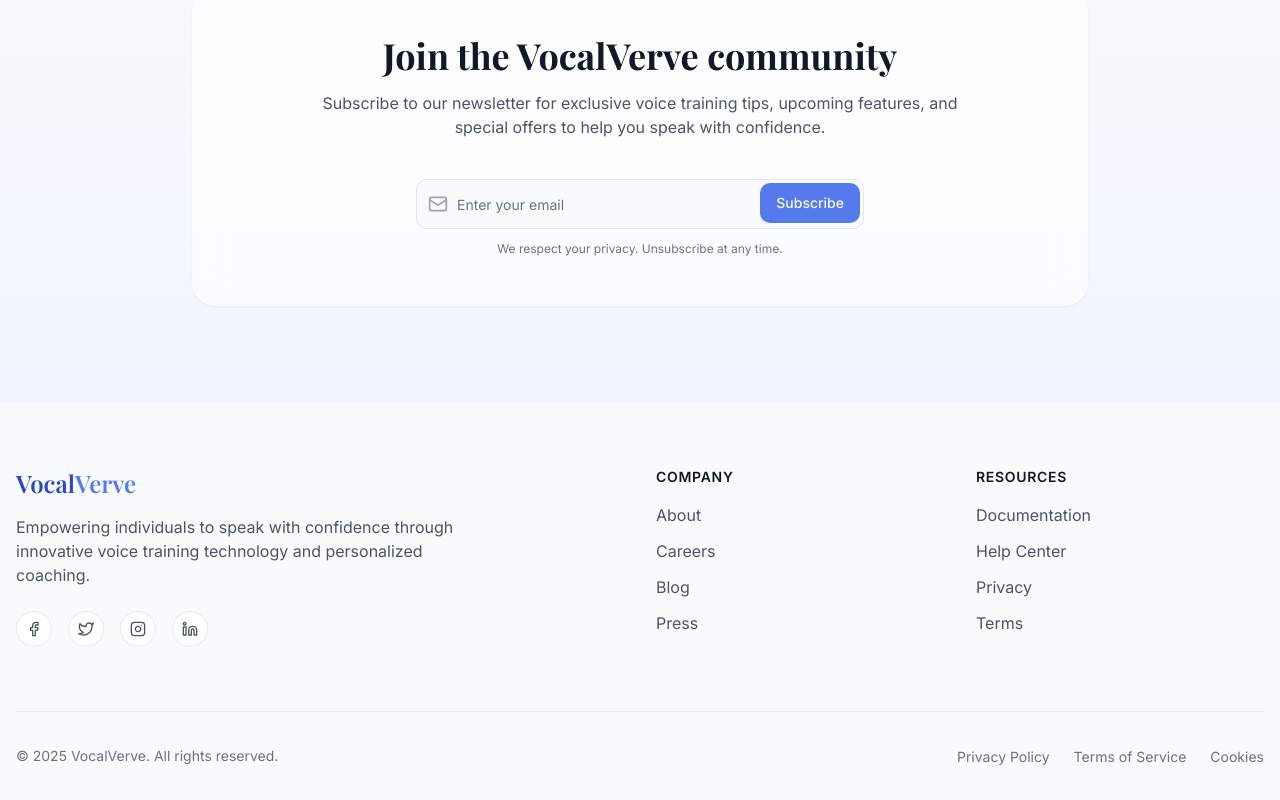
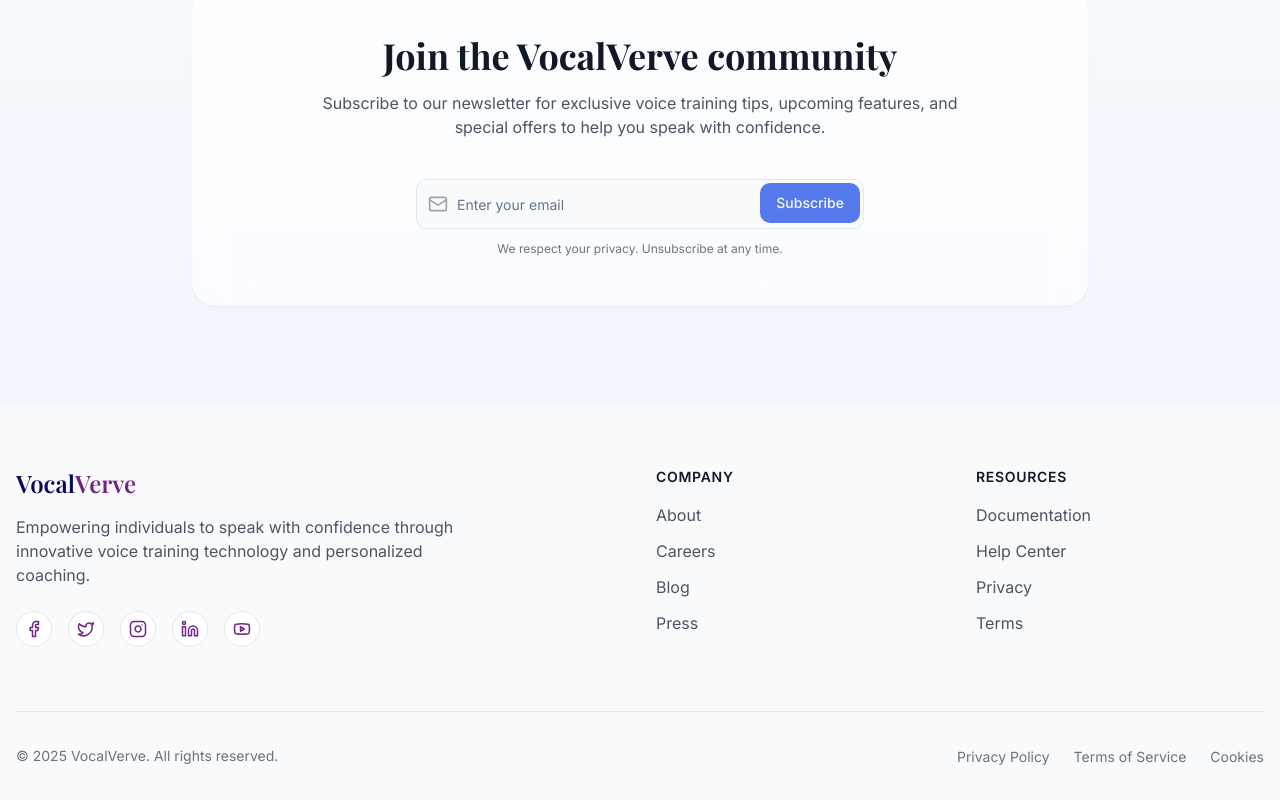
Before and after one commit to isha-yb/vocalverve, a React (Vite) app: page / in a window 1280 px wide. Shown: the part 1748-2548 px from the top of the page. Built offline with nearby package versions, Linux system fonts and the light colour scheme.

Commit message:
Fix: Add social media links
Adds hyperlinks to social media icons in the footer.

```diff
--- a/src/components/Footer.tsx
+++ b/src/components/Footer.tsx
@@ -1,6 +1,6 @@
-
 import React from "react";
 import { motion } from "framer-motion";
+import { Facebook, Twitter, Instagram, Linkedin, Youtube } from "lucide-react";
 
 const Footer: React.FC = () => {
   const currentYear = new Date().getFullYear();
@@ -11,8 +11,8 @@ const Footer: React.FC = () => {
         <div className="grid grid-cols-1 md:grid-cols-4 gap-8 mb-16">
           <div className="col-span-1 md:col-span-2">
             <a href="/" className="inline-block mb-4">
-              <span className="font-display text-2xl font-semibold text-brand-700">
-                Vocal<span className="text-brand-500">Verve</span>
+              <span className="font-display text-2xl font-semibold text-[#0a0960]">
+                Vocal<span className="text-[#6f2586]">Verve</span>
               </span>
             </a>
             <p className="text-gray-600 mb-6 max-w-md">
@@ -21,84 +21,49 @@ const Footer: React.FC = () => {
             </p>
             <div className="flex space-x-4">
               <a
-                href="#"
-                className="w-9 h-9 rounded-full bg-white border border-gray-200 flex items-center justify-center hover:bg-brand-50 hover:border-brand-200 transition-colors duration-300"
+                href="https://facebook.com"
+                target="_blank"
+                rel="noopener noreferrer"
+                aria-label="Facebook"
+                className="w-9 h-9 rounded-full bg-white border border-gray-200 flex items-center justify-center hover:bg-[#f0e6f4] hover:border-[#6f2586] transition-colors duration-300"
               >
-                <svg
-                  xmlns="http://www.w3.org/2000/svg"
-                  width="16"
-                  height="16"
-                  viewBox="0 0 24 24"
-                  fill="none"
-                  stroke="currentColor"
-                  strokeWidth="2"
-                  strokeLinecap="round"
-                  strokeLinejoin="round"
-                  className="text-gray-600"
-                >
-                  <path d="M18 2h-3a5 5 0 0 0-5 5v3H7v4h3v8h4v-8h3l1-4h-4V7a1 1 0 0 1 1-1h3z"></path>
-                </svg>
+                <Facebook size={18} className="text-[#6f2586]" />
               </a>
               <a
-                href="#"
-                className="w-9 h-9 rounded-full bg-white border border-gray-200 flex items-center justify-center hover:bg-brand-50 hover:border-brand-200 transition-colors duration-300"
+                href="https://twitter.com"
+                target="_blank"
+                rel="noopener noreferrer"
+                aria-label="Twitter"
+                className="w-9 h-9 rounded-full bg-white border border-gray-200 flex items-center justify-center hover:bg-[#f0e6f4] hover:border-[#6f2586] transition-colors duration-300"
               >
-                <svg
-                  xmlns="http://www.w3.org/2000/svg"
-                  width="16"
-                  height="16"
-                  viewBox="0 0 24 24"
-                  fill="none"
-                  stroke="currentColor"
-                  strokeWidth="2"
-                  strokeLinecap="round"
-                  strokeLinejoin="round"
-                  className="text-gray-600"
-                >
-                  <path d="M23 3a10.9 10.9 0 0 1-3.14 1.53 4.48 4.48 0 0 0-7.86 3v1A10.66 10.66 0 0 1 3 4s-4 9 5 13a11.64 11.64 0 0 1-7 2c9 5 20 0 20-11.5a4.5 4.5 0 0 0-.08-.83A7.72 7.72 0 0 0 23 3z"></path>
-                </svg>
+                <Twitter size={18} className="text-[#6f2586]" />
               </a>
               <a
-                href="#"
-                className="w-9 h-9 rounded-full bg-white border border-gray-200 flex items-center justify-center hover:bg-brand-50 hover:border-brand-200 transition-colors duration-300"
+                href="https://instagram.com"
+                target="_blank"
+                rel="noopener noreferrer"
+                aria-label="Instagram"
+                className="w-9 h-9 rounded-full bg-white border border-gray-200 flex items-center justify-center hover:bg-[#f0e6f4] hover:border-[#6f2586] transition-colors duration-300"
               >
-                <svg
-                  xmlns="http://www.w3.org/2000/svg"
-                  width="16"
-                  height="16"
-                  viewBox="0 0 24 24"
-                  fill="none"
-                  stroke="currentColor"
-                  strokeWidth="2"
-                  strokeLinecap="round"
-                  strokeLinejoin="round"
-                  className="text-gray-600"
-                >
-                  <rect x="2" y="2" width="20" height="20" rx="5" ry="5"></rect>
-                  <path d="M16 11.37A4 4 0 1 1 12.63 8 4 4 0 0 1 16 11.37z"></path>
-                  <line x1="17.5" y1="6.5" x2="17.51" y2="6.5"></line>
-                </svg>
+                <Instagram size={18} className="text-[#6f2586]" />
               </a>
               <a
-                href="#"
-                className="w-9 h-9 rounded-full bg-white border border-gray-200 flex items-center justify-center hover:bg-brand-50 hover:border-brand-200 transition-colors duration-300"
+                href="https://linkedin.com"
+                target="_blank"
+                rel="noopener noreferrer"
+                aria-label="LinkedIn"
+                className="w-9 h-9 rounded-full bg-white border border-gray-200 flex items-center justify-center hover:bg-[#f0e6f4] hover:border-[#6f2586] transition-colors duration-300"
               >
-                <svg
-                  xmlns="http://www.w3.org/2000/svg"
-                  width="16"
-                  height="16"
-                  viewBox="0 0 24 24"
-                  fill="none"
-                  stroke="currentColor"
-                  strokeWidth="2"
-                  strokeLinecap="round"
-                  strokeLinejoin="round"
-                  className="text-gray-600"
-                >
-                  <path d="M16 8a6 6 0 0 1 6 6v7h-4v-7a2 2 0 0 0-2-2 2 2 0 0 0-2 2v7h-4v-7a6 6 0 0 1 6-6z"></path>
-                  <rect x="2" y="9" width="4" height="12"></rect>
-                  <circle cx="4" cy="4" r="2"></circle>
-                </svg>
+                <Linkedin size={18} className="text-[#6f2586]" />
+              </a>
+              <a
+                href="https://youtube.com"
+                target="_blank"
+                rel="noopener noreferrer"
+                aria-label="YouTube"
+                className="w-9 h-9 rounded-full bg-white border border-gray-200 flex items-center justify-center hover:bg-[#f0e6f4] hover:border-[#6f2586] transition-colors duration-300"
+              >
+                <Youtube size={18} className="text-[#6f2586]" />
               </a>
             </div>
           </div>
```
